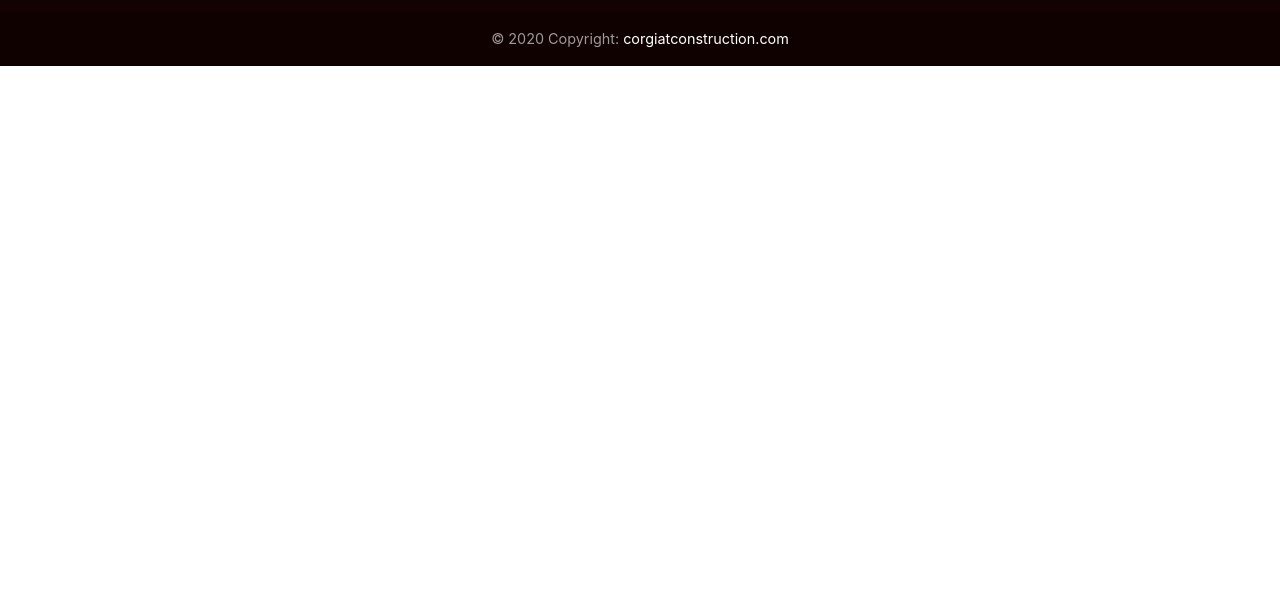
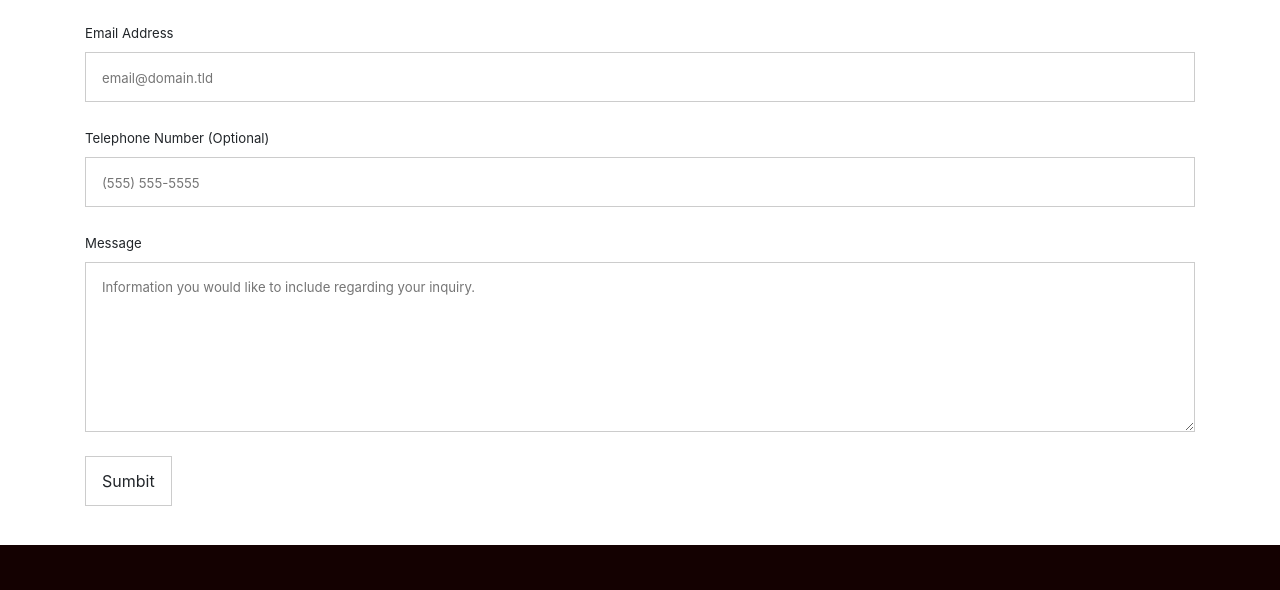
Before and after one commit to julesvigy/cc-website, a plain HTML site: page contact_form.html in a window 1280 px wide. Shown: the part 295-885 px from the top of the page. Before the commit the page ends 800 px from the top, so only its background shows below. Drawn offline with nearby package versions, Linux system fonts and the light colour scheme.

Commit message:
contact form

```diff
--- a/portfolio.html
+++ b/contact_form.html
@@ -32,23 +32,6 @@
   </script>
 </head>
 <body>
-
-
-
-
-</div>
-
-
-
-
-
-
-
-
-
-
-
-
   <!-- nav bar resizes to drop down for mobile -->
   <nav class="navbar navbar-expand-md navbar-dark navbar-custom">
     <a class="navbar-brand" href="#"><img src="images/logo.png"></a>
@@ -69,6 +52,135 @@
     </ul>
   </div>
   </nav>
+  <!-- body of the app -->
+<div class="container form-title">
+  <div class="row">
+    <h1> Contact Form </h1>
+  </div>
+</div>
+<div class="container my-form">
+  <form id="fs-frm" name="complaint-form" accept-charset="utf-8" action="https://formspree.io/xyynpjbk" method="post">
+  <fieldset id="fs-frm-inputs">
+    <label for="full-name">Full Name</label>
+    <input type="text" name="name" id="full-name" placeholder="First and Last" required="">
+    <label for="email-address">Email Address</label>
+    <input type="email" name="_replyto" id="email-address" placeholder="email@domain.tld" required="">
+    <label for="telephone">Telephone Number (Optional)</label>
+    <input type="telephone" name="telephone" id="telephone" placeholder="(555) 555-5555">
+    <label for="complaint">Message</label>
+    <textarea rows="6" name="complaint" id="complaint" placeholder="Information you would like to include regarding your inquiry." required=""></textarea>
+    <input type="hidden" name="_subject" id="email-subject" value="Complaint Form Submission">
+  </fieldset>
+  <input type="submit" value="Sumbit">
+</form><style>/* reset */
+#fs-frm input,
+#fs-frm select,
+#fs-frm textarea,
+#fs-frm fieldset,
+#fs-frm optgroup,
+#fs-frm label,
+#fs-frm #card-element:disabled {
+  font-family: inherit;
+  font-size: 100%;
+  color: inherit;
+  border: none;
+  border-radius: 0;
+  display: block;
+  width: 100%;
+  padding: 0;
+  margin: 0;
+  -webkit-appearance: none;
+  -moz-appearance: none;
+}
+#fs-frm label,
+#fs-frm legend,
+#fs-frm ::placeholder {
+  font-size: .825rem;
+  margin-bottom: .5rem;
+  padding-top: .2rem;
+  display: flex;
+  align-items: baseline;
+}
+
+/* border, padding, margin, width */
+#fs-frm input,
+#fs-frm select,
+#fs-frm textarea,
+#fs-frm #card-element {
+  border: 1px solid rgba(0,0,0,0.2);
+  background-color: rgba(255,255,255,0.9);
+  padding: .75em 1rem;
+  margin-bottom: 1.5rem;
+}
+#fs-frm input:focus,
+#fs-frm select:focus,
+#fs-frm textarea:focus {
+  background-color: white;
+  outline-style: solid;
+  outline-width: thin;
+  outline-color: gray;
+  outline-offset: -1px;
+}
+#fs-frm [type="text"],
+#fs-frm [type="email"] {
+  width: 100%;
+}
+#fs-frm [type="button"],
+#fs-frm [type="submit"],
+#fs-frm [type="reset"] {
+  width: auto;
+  cursor: pointer;
+  -webkit-appearance: button;
+  -moz-appearance: button;
+  appearance: button;
+}
+#fs-frm [type="button"]:focus,
+#fs-frm [type="submit"]:focus,
+#fs-frm [type="reset"]:focus {
+  outline: none;
+}
+#fs-frm [type="submit"],
+#fs-frm [type="reset"] {
+  margin-bottom: 0;
+}
+#fs-frm select {
+  text-transform: none;
+}
+
+#fs-frm [type="checkbox"] {
+  -webkit-appearance: checkbox;
+  -moz-appearance: checkbox;
+  appearance: checkbox;
+  display: inline-block;
+  width: auto;
+  margin: 0 .5em 0 0 !important;
+}
+
+#fs-frm [type="radio"] {
+  -webkit-appearance: radio;
+  -moz-appearance: radio;
+  appearance: radio;
+}
+
+/* address, locale */
+#fs-frm fieldset.locale input[name="city"],
+#fs-frm fieldset.locale select[name="state"],
+#fs-frm fieldset.locale input[name="postal-code"] {
+  display: inline;
+}
+#fs-frm fieldset.locale input[name="city"] {
+  width: 52%;
+}
+#fs-frm fieldset.locale select[name="state"],
+#fs-frm fieldset.locale input[name="postal-code"] {
+  width: 20%;
+}
+#fs-frm fieldset.locale input[name="city"],
+#fs-frm fieldset.locale select[name="state"] {
+  margin-right: 3%;
+}
+</style>
+</div>
 
 
 <!-- Footer -->
--- a/style.css
+++ b/style.css
@@ -163,3 +163,12 @@ a.dir
 .collapse-content .fa.fa-share-alt:hover {
   color: #0d47a1 !important;
 }
+/* contact form */
+.form-title {
+  margin-top: 1%;
+}
+
+.my-form {
+  margin-top: 3%;
+  margin-bottom: 3%;
+}
```
Also changed, not shown: index.html (+3 -3 lines).
